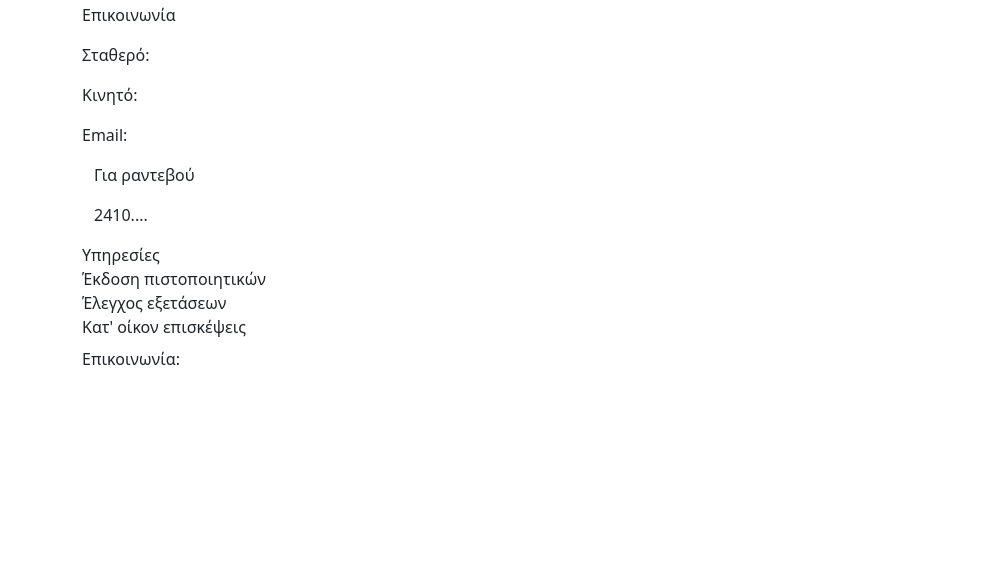
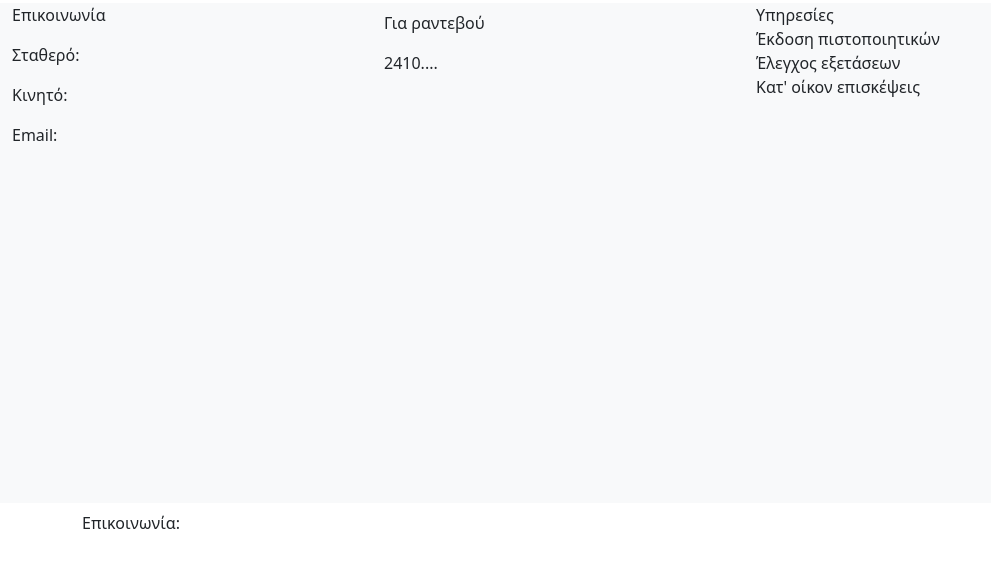
Before and after one commit to leontiakaffe/pathologist-web-, a plain HTML site: page index.html in a window 1280 px wide. Shown: the part 61-628 px from the top of the page, without its empty margins (0-991 px from the left). Drawn offline with nearby package versions, Linux system fonts and the light colour scheme.

Commit message:
little adds

```diff
--- a/index.html
+++ b/index.html
@@ -18,23 +18,26 @@
     </thead>
 
     <tbody>
-        <div class="container mt-2">
-            <div class="">
+        <div class="container mt-2 row bg-light " style="height: 500px">
+            <div class="col">
                 <p>Επικοινωνία</p>
                 <p>Σταθερό:</p>
                 <p>Κινητό:</p>
                 <p>Εmail:</p>
             </div>
 
-            <div class="container mt-2">
+            <div class="container mt-2 col">
                 <p>Για ραντεβού</p>
                 <p>2410....</p>
             </div>
 
-            <div>Υπηρεσίες</div>
-            <div>Έκδοση πιστοποιητικών</div>
-            <div>Έλεγχος εξετάσεων</div>
-            <div>Κατ' οίκον επισκέψεις</div>
+            <div class="col">
+                <div>Υπηρεσίες</div>
+                <div>Έκδοση πιστοποιητικών</div>
+                <div>Έλεγχος εξετάσεων</div>
+                <div>Κατ' οίκον επισκέψεις</div>
+            </div>
+
 
 
         </div>
```
